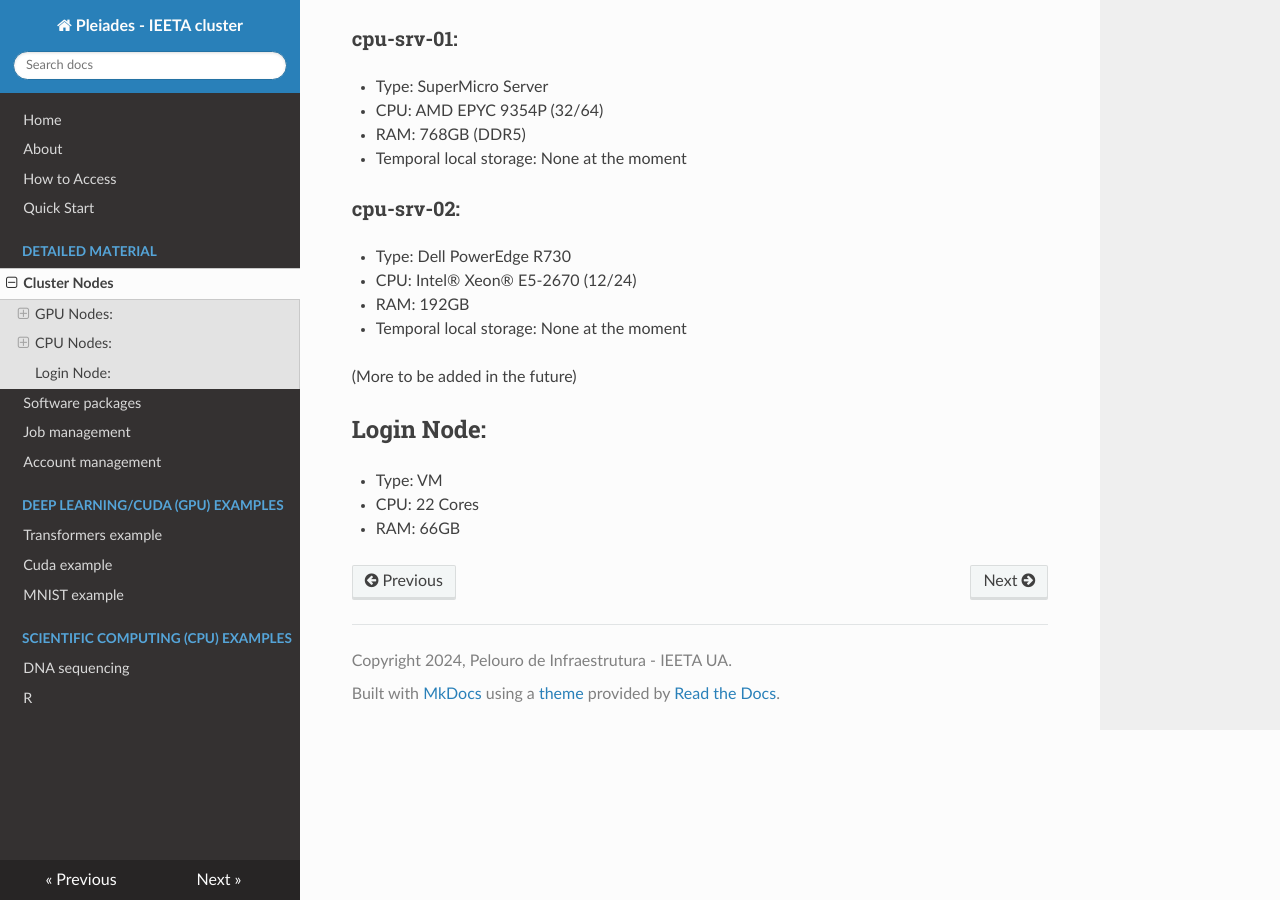
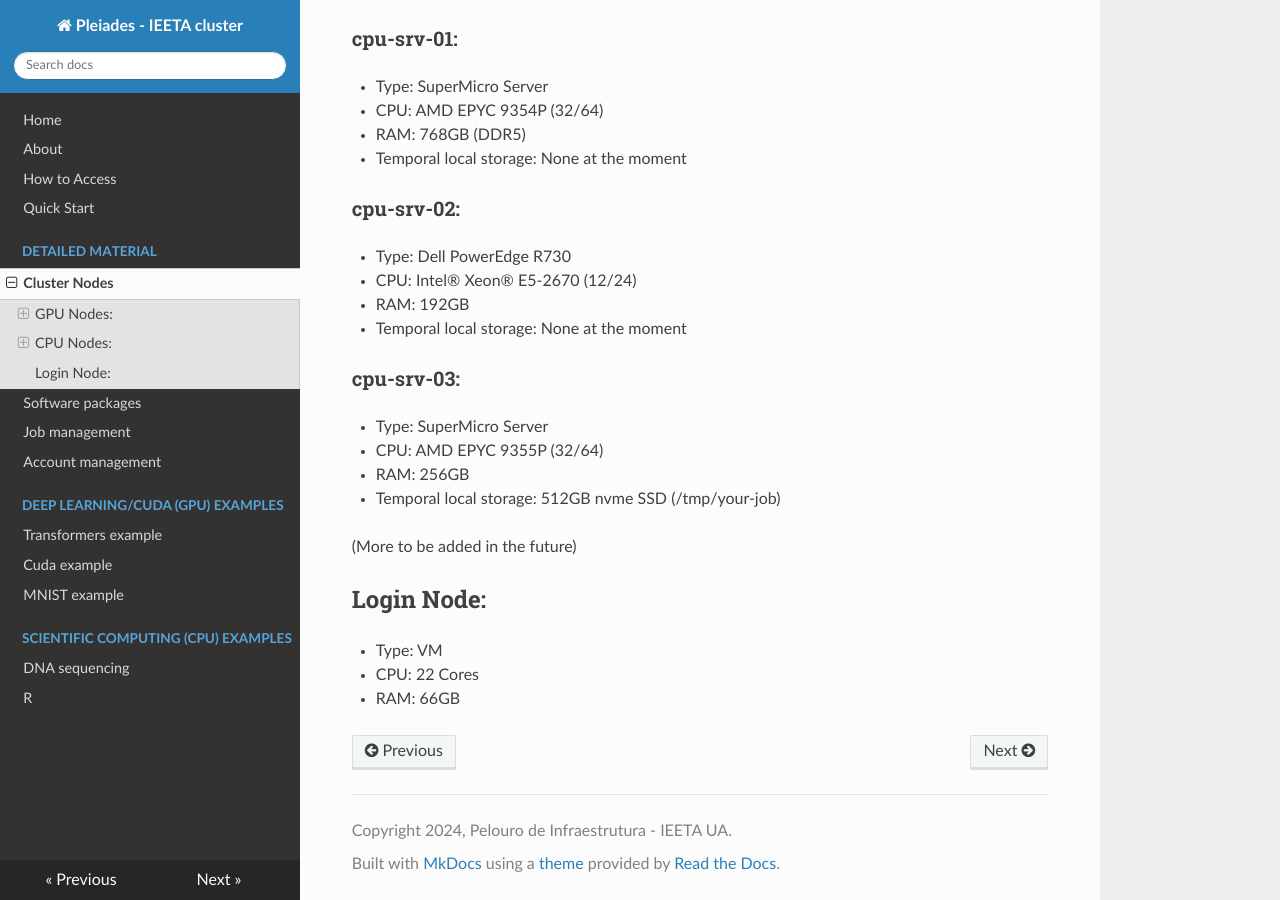
Before and after one commit to ieeta-pt/HPC-guides, an MkDocs documentation site: the page built from docs/detail_material/nodes.md, in a window 1280 px wide and 900 px high, scrolled down 1021 px. Built offline with MkDocs 1.6.1, drawn with Linux system fonts in a browser that asks for light colours; nearby versions of some CDN libraries.

Commit message:
Update nodes.md

```diff
--- a/docs/detail_material/nodes.md
+++ b/docs/detail_material/nodes.md
@@ -45,6 +45,12 @@ We are currently in a testing phase, and nodes will be gradually added or migrat
   - RAM: 192GB
   - Temporal local storage: None at the moment
 
+### cpu-srv-03:
+  - Type: SuperMicro Server
+  - CPU: AMD EPYC 9355P (32/64)
+  - RAM: 256GB
+  - Temporal local storage: 512GB nvme SSD (/tmp/your-job)
+
 (More to be added in the future)
 
 ## Login Node:
```
